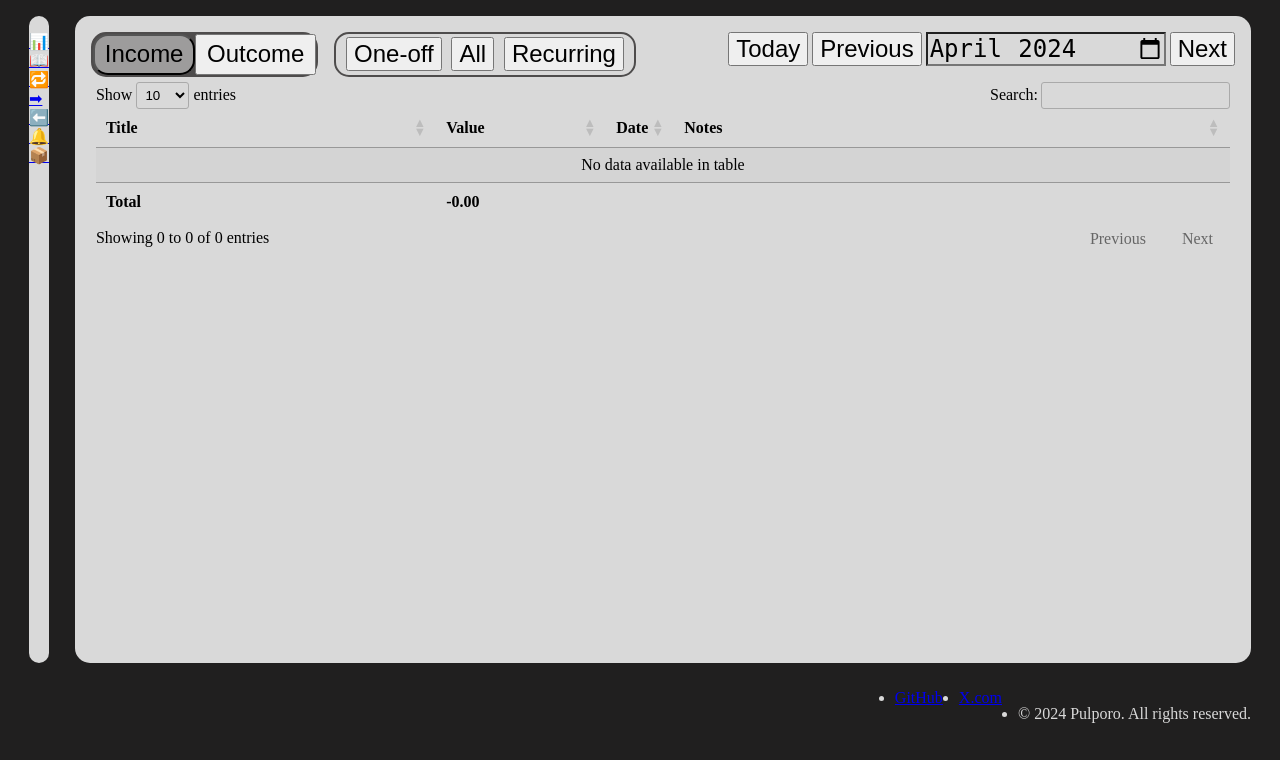
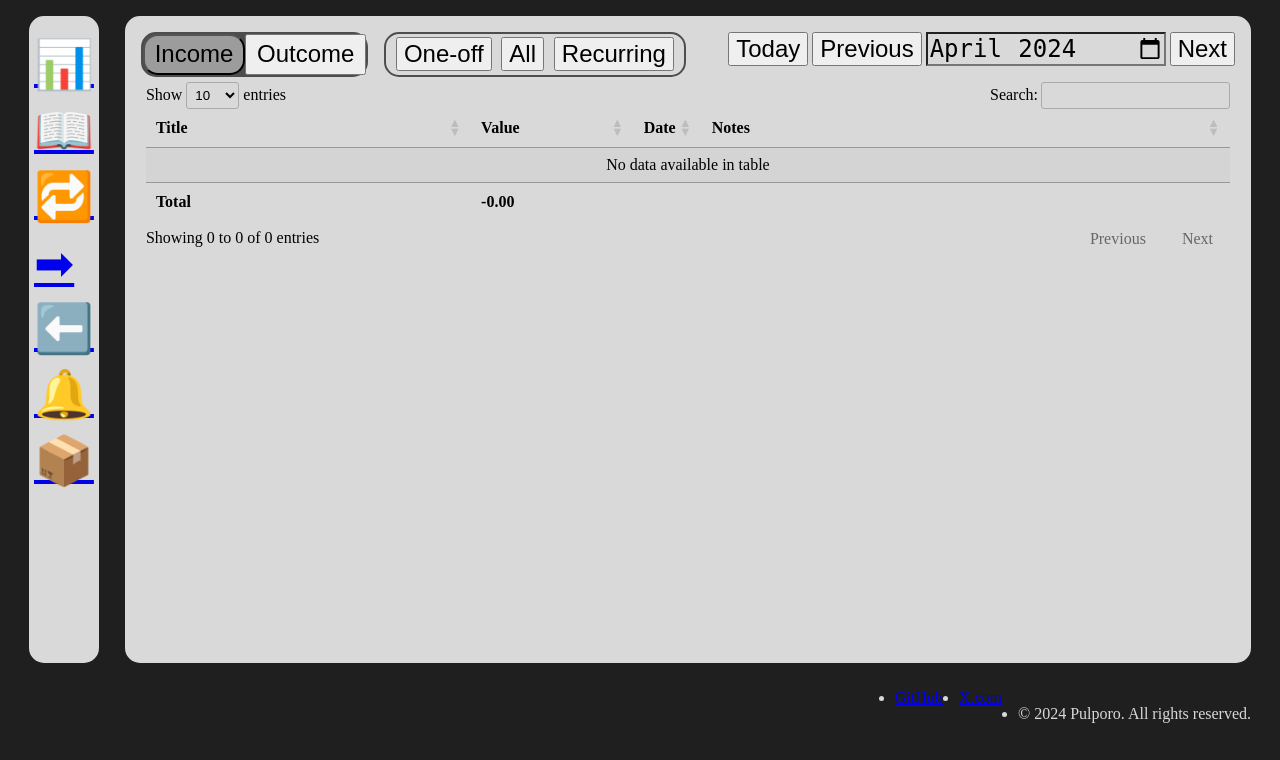
Before and after one commit to Zimzozaur/Pulporo-API, a Django app: page /ledger/ in a window 1280 px wide. Shown: the part 64-824 px from the top of the page. Run offline with Django 5.2, Linux system fonts and the light colour scheme; data that the repository does not hold is empty; some libraries are stand-ins or nearby versions.

Commit message:
Refactor: - Added new classes - Added wrapper around icon

```diff
--- a/static/css/style.css
+++ b/static/css/style.css
@@ -112,16 +112,26 @@ html {
   background-color: #D9D9D9;
   border-radius: 15px;
   padding-top: 1rem;
+  display: flex;
+  flex-direction: column;
 }
 
-.left-bar li a {
+.icon-container {
+  margin: .3125rem 0;
+}
+
+.icon-wrapper {
+  margin-bottom: 0.3125rem;
+  border-radius: 15px;
+}
+
+.left-icon {
   font-size: 3rem;
   margin: 0 .3125rem;
 }
 
 .tab-active {
   background-color: #9D9C9C;
-  border-radius: 15px;
 }
 
 .main {
--- a/templates/base.html
+++ b/templates/base.html
@@ -35,29 +35,44 @@
         </a>
     </div>
 </header>
+<!-- TODO: Find why active does not change the color around icon-->
 <div class="app-container">
     <nav class="left-bar">
-        <a href="{% url 'dashboard' %}" class="{% if request.path == '/dashboard/' %}tab-active {% endif %}">
-            <div>📊</div>
+        <div class="icon-container">
+            <a href="{% url 'dashboard' %}" class="icon-wrapper {% if request.path == '/dashboard/' %} tab-active{% endif %}">
+                <div class="left-icon">📊</div>
             </a>
-        <a href="{% url 'ledger' %}" class="{% if request.path == '/ledger/' %}tab-active {% endif %}">
-            <div>📖</div>
+        </div>
+        <div class="icon-container">
+            <a href="{% url 'ledger' %}" class="icon-wrapper {% if request.path == '/ledger/' %}tab-active {% endif %}">
+                <div class="left-icon">📖</div>
             </a>
-        <a href="{% url 'recurring' %}" class="{% if request.path == '/recurring/' %}tab-active {% endif %}">
-            <div>🔁</div>
+        </div>
+        <div class="icon-container">
+            <a href="{% url 'recurring' %}" class="icon-wrapper {% if request.path == '/recurring/' %}tab-active {% endif %}">
+                <div class="left-icon">🔁</div>
             </a>
-        <a href="{% url 'investments' %}" class="{% if request.path == '/investments/' %}tab-active {% endif %}">
-            <div>➡</div>
+        </div>
+        <div class="icon-container">
+            <a href="{% url 'investments' %}" class="icon-wrapper {% if request.path == '/investments/' %}tab-active {% endif %}">
+                <div class="left-icon">➡</div>
             </a>
-        <a href="{% url 'liabilities' %}" class="{% if request.path == '/liabilities/' %}tab-active {% endif %}">
-            <div>⬅️</div>
+        </div>
+        <div class="icon-container">
+            <a href="{% url 'liabilities' %}" class="icon-wrapper {% if request.path == '/liabilities/' %}tab-active {% endif %}">
+                <div class="left-icon">⬅️</div>
             </a>
-        <a href="{% url 'reminders' %}" class="{% if request.path == '/reminders/' %}tab-active {% endif %}">
-            <div>🔔</div>
+        </div>
+        <div class="icon-container">
+            <a href="{% url 'reminders' %}" class="icon-wrapper {% if request.path == '/reminders/' %}tab-active {% endif %}">
+                <div class="left-icon">🔔</div>
             </a>
-        <a href="{% url 'media' %}" class="{% if request.path == '/media/' %}tab-active {% endif %}">
-            <div>📦</div>
+        </div>
+        <div class="icon-container">
+            <a href="{% url 'media' %}" class="icon-wrapper {% if request.path == '/media/' %}tab-active {% endif %}">
+                <div class="left-icon">📦</div>
             </a>
+        </div>
     </nav>
     <main class="main">
         {% block content %}
```
Lines whose indentation alone changed are shown as unchanged.
